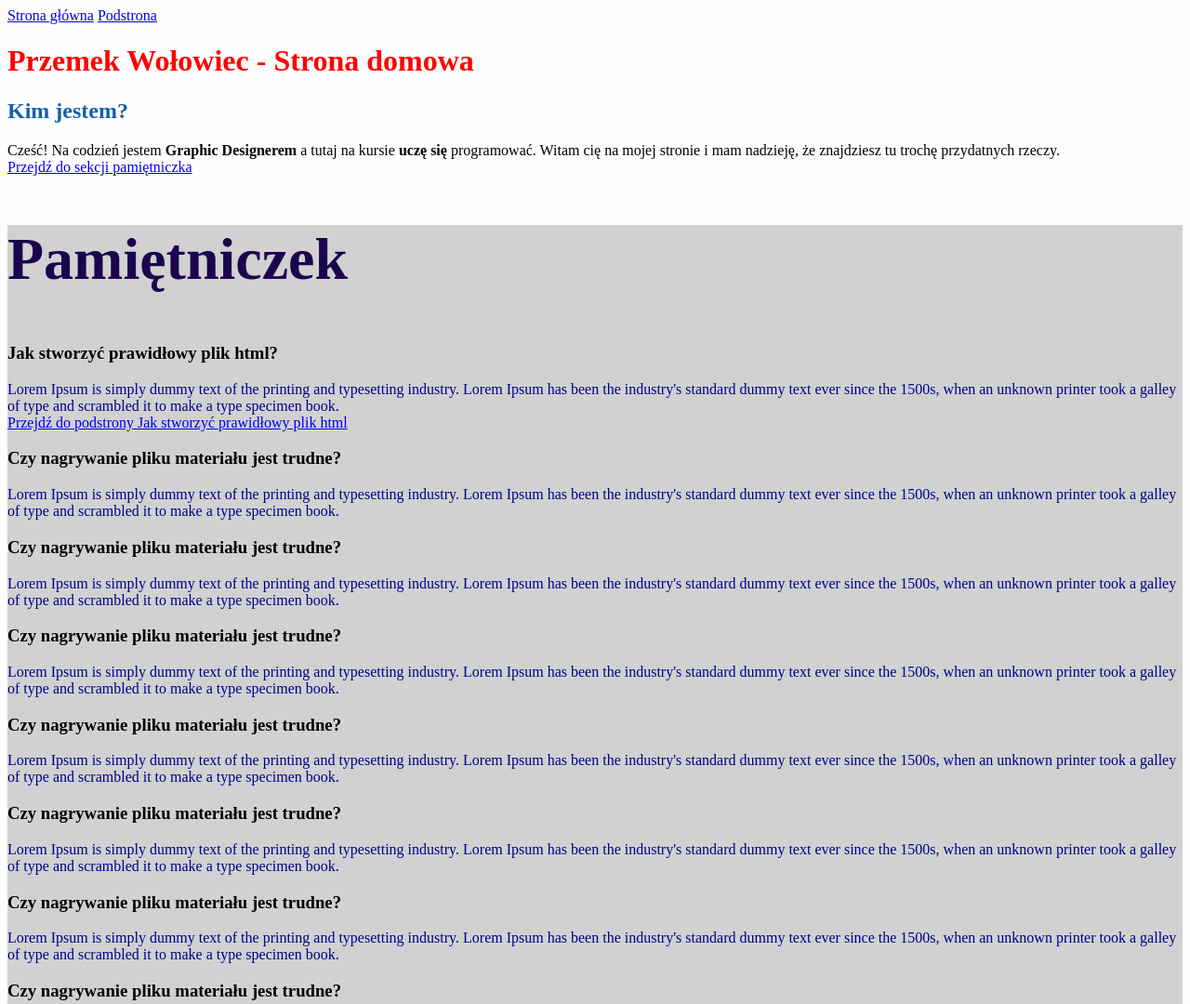
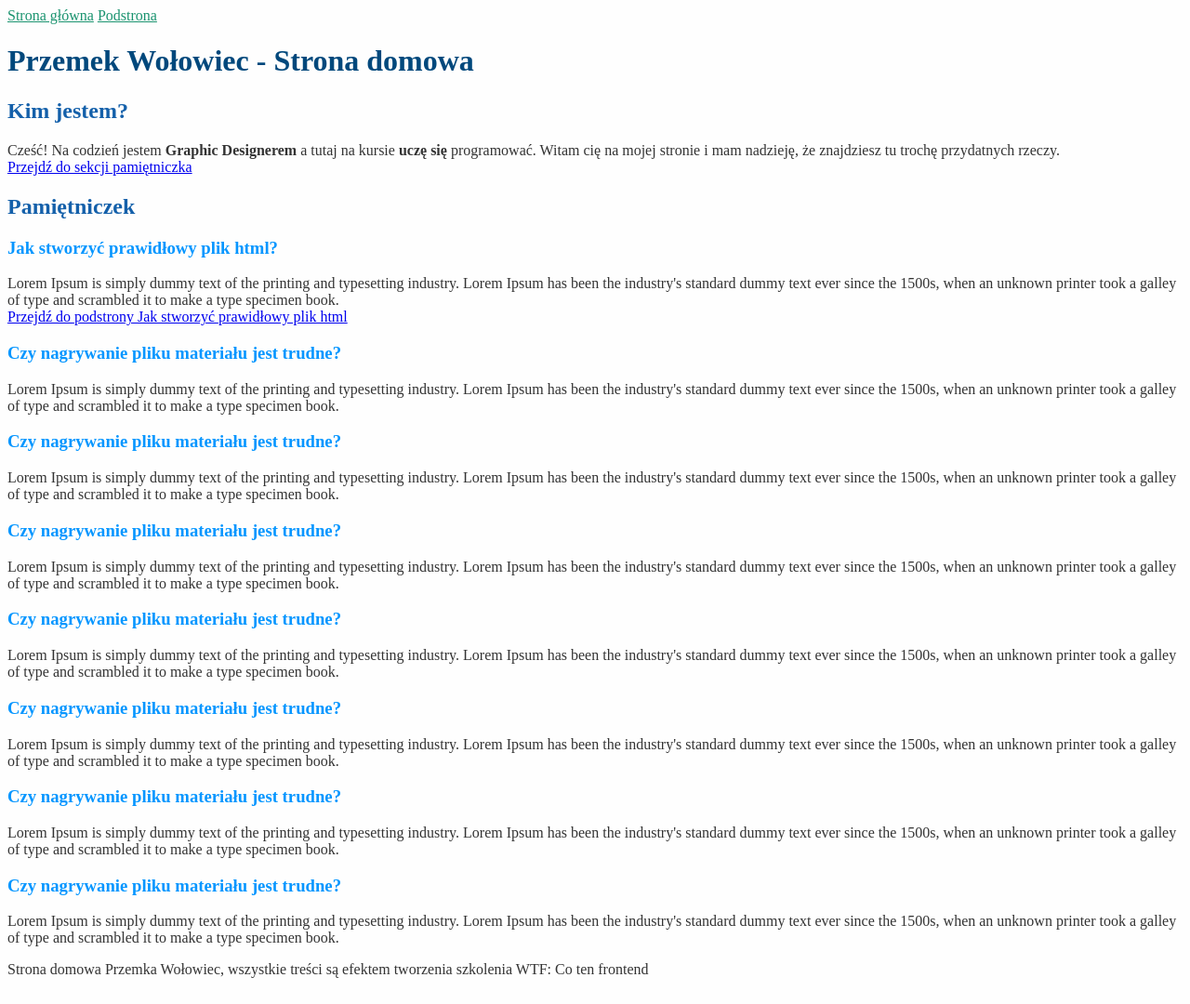
Before and after one commit to przemekwolo/homepage, a plain HTML site: page index.html in a window 1280 px wide. Shown: the top 1080 px of the page at 93% size. Drawn offline with Linux system fonts and the light colour scheme.

Commit message:
feat: website styling

```diff
--- a/index.html
+++ b/index.html
@@ -11,8 +11,8 @@
 
 <body>
     <header class="header">
-     <a href="index.html">Strona główna</a>
-     <a href="podstrona.html">Podstrona</a>
+     <a class="link" href="index.html">Strona główna</a>
+     <a class="link" href="podstrona.html">Podstrona</a>
     </header>
     <main class="main">
         <header class="header">
@@ -31,12 +31,12 @@
             </p>
         </section>
 
-        <section class="pamietniczek" id="pamietniczek">
+        <section id="pamietniczek">
             <h2 class="dairyHeader">
                 Pamiętniczek
             </h2>
             <section>
-                <h3>
+                <h3 class="thirdHeader">
                     Jak stworzyć prawidłowy plik html?
                 </h3>
                 <p class="paragraph">
@@ -45,7 +45,7 @@
                 </p>
             </section>
             <section>
-                <h3>
+                <h3 class="thirdHeader">
                     Czy nagrywanie pliku materiału jest trudne?
                 </h3>
                 <p class="paragraph">
@@ -53,7 +53,7 @@
                 </p>
             </section>
             <section>
-                <h3>
+                <h3 class="thirdHeader">
                     Czy nagrywanie pliku materiału jest trudne?
                 </h3>
                 <p class="paragraph">
@@ -61,7 +61,7 @@
                 </p>
             </section>
             <section>
-                <h3>
+                <h3 class="thirdHeader">
                     Czy nagrywanie pliku materiału jest trudne?
                 </h3>
                 <p class="paragraph">
@@ -69,7 +69,7 @@
                 </p>
             </section>
             <section>
-                <h3>
+                <h3 class="thirdHeader">
                     Czy nagrywanie pliku materiału jest trudne?
                 </h3>
                 <p class="paragraph">
@@ -77,7 +77,7 @@
                 </p>
             </section>
             <section>
-                <h3>
+                <h3 class="thirdHeader">
                     Czy nagrywanie pliku materiału jest trudne?
                 </h3>
                 <p class="paragraph">
@@ -85,7 +85,7 @@
                 </p>
             </section>
             <section>
-                <h3>
+                <h3 class="thirdHeader">
                     Czy nagrywanie pliku materiału jest trudne?
                 </h3>
                 <p class="paragraph">
@@ -93,7 +93,7 @@
                 </p>
             </section>
             <section>
-                <h3>
+                <h3 class="thirdHeader">
                     Czy nagrywanie pliku materiału jest trudne?
                 </h3>
                 <p class="paragraph">
--- a/style.css
+++ b/style.css
@@ -1,28 +1,24 @@
 body {
     background: #fefefe;
+    color: #333
+}
+
+.sectionHeader, .dairyHeader {
+    color: #1460aa;
 }
 
 .header {
-    color: rgb(13, 0, 134);
+    color: yellow;
 }
 
-.sectionHeader {
-    color: #1460AA;
-}
-
-.dairyHeader {
-    color: rgb(26, 5, 77);
-    font-size: 64px;
-}
-
-.paragraph {
-    color: darkblue;
-}
-
-.pamietniczek {
-    background: #d1d1d1;
+.thirdHeader {
+    color: #0596FF;
 }
 
 .heading {
-    color: red;
+    color: #00487c;
 }
+
+.link {
+    color: #1a936F;
+}
```
